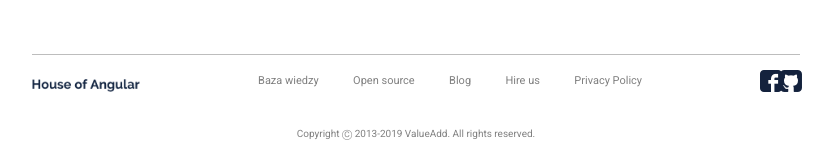
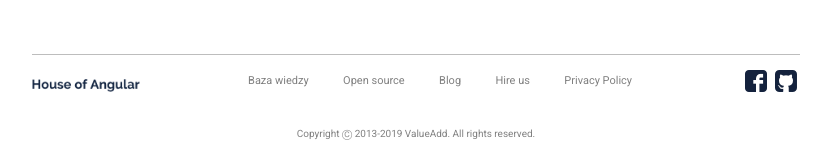
Before and after one commit to milgawel/psd-to-html-layout-code, a plain HTML site: page index.html in a window 1280 px wide. Shown: the part 2304-2461 px from the top of the page, without its empty margins (224-1057 px from the left). Drawn offline with Linux system fonts and the light colour scheme.

Commit message:
footer small fix

```diff
--- a/sass/_Footer.scss
+++ b/sass/_Footer.scss
@@ -45,7 +45,7 @@ div.footer {
     flex-direction: row;
     a.footer__button__socialMedia {
       display: block;
-      margin: -10px 0 15px 0;
+      margin: -10px 5px 15px;
       width: 20px;
       height: 20px;
     }
```
Also changed, not shown: css/styles.min.css.
